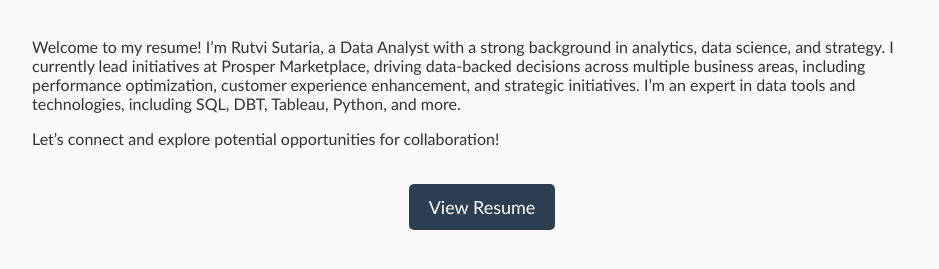
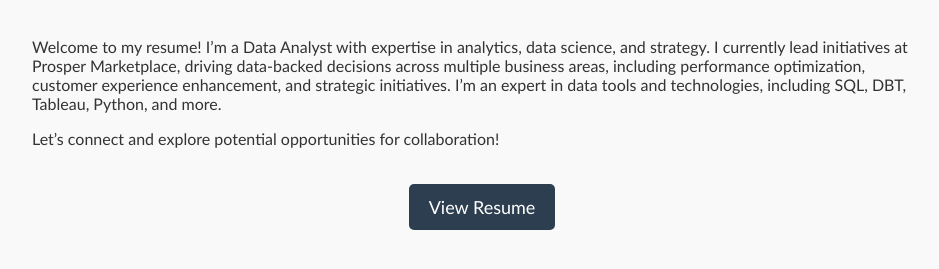
Before and after one commit to rutvisutaria47/About, a plain HTML site: page index.html in a window 1280 px wide. Shown: the part 87-356 px from the top of the page, without its empty margins (158-1097 px from the left). Drawn offline with Linux system fonts and the light colour scheme; a web font is replaced by a local one.

Commit message:
Update index.html

```diff
--- a/index.html
+++ b/index.html
@@ -14,7 +14,7 @@
         </header>
 
         <section class="intro">
-            <p>Welcome to my resume! I’m Rutvi Sutaria, a Data Analyst with a strong background in analytics, data science, and strategy. I currently lead initiatives at Prosper Marketplace, driving data-backed decisions across multiple business areas, including performance optimization, customer experience enhancement, and strategic initiatives. I’m an expert in data tools and technologies, including SQL, DBT, Tableau, Python, and more.</p>
+            <p>Welcome to my resume! I’m a Data Analyst with expertise in analytics, data science, and strategy. I currently lead initiatives at Prosper Marketplace, driving data-backed decisions across multiple business areas, including performance optimization, customer experience enhancement, and strategic initiatives. I’m an expert in data tools and technologies, including SQL, DBT, Tableau, Python, and more.</p>
             <p>Let’s connect and explore potential opportunities for collaboration!</p>
         </section>
 
```
